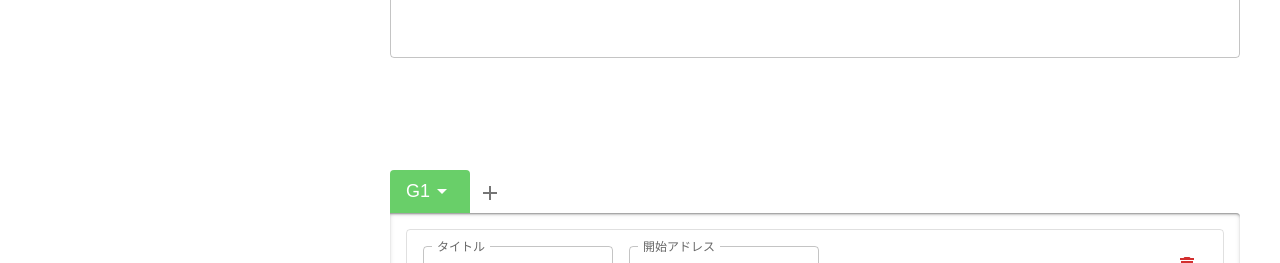
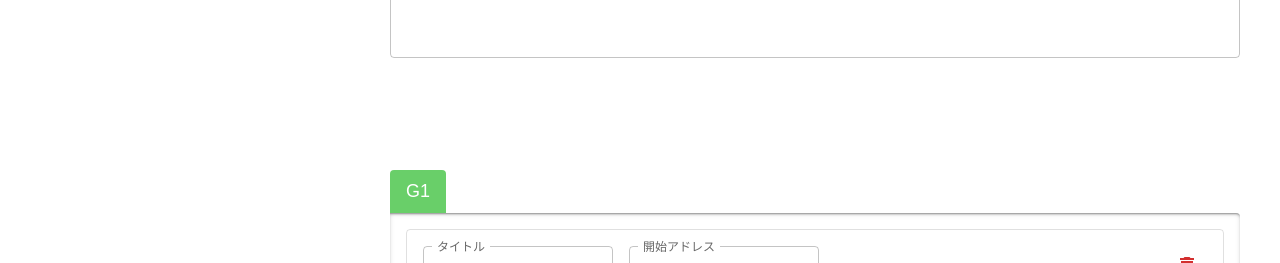
Before and after one commit to i-X-ce/poke-code, a Next.js app: page /create in a window 1280 px wide. Shown: the part 833-1096 px from the top of the page. Built offline with nearby package versions, Linux system fonts and the light colour scheme; a web font is replaced by a local one; what @mui/material-nextjs would draw is missing.

Commit message:
🎨 バージョンの追加を廃止してからのバージョンを用意するように変更

```diff
--- a/src/app/_components/CodeContentView/VersionTab.tsx
+++ b/src/app/_components/CodeContentView/VersionTab.tsx
@@ -11,13 +11,11 @@ function VersionTab({
     selected = false,
     radius,
     onClick,
-    mode = "view",
 }: {
     version: PokeVersionType,
     selected?: boolean,
     radius?: { L?: boolean, R?: boolean },
     onClick?: React.MouseEventHandler<HTMLButtonElement> | undefined
-    mode?: ModeType
 }) {
     radius = selected ? { L: true, R: true } : radius;
 
@@ -43,7 +41,6 @@ function VersionTab({
                         color='var(--background)'
                     >
                         {version.toUpperCase()}
-                        {mode === "edit" && selected && <ArrowDropDown />}
                     </Typography>
                 </Box>
             </CardActionArea>
--- a/src/app/_components/CodeContentView/index.tsx
+++ b/src/app/_components/CodeContentView/index.tsx
@@ -1,11 +1,10 @@
 "use client"
 import { CodeContentModel } from '@/lib/model/CodeDataModel'
-import { IconButton, Stack } from '@mui/material'
+import { Stack } from '@mui/material'
 import React from 'react'
 import VersionTab from './VersionTab'
 import CodeBlock from './CodeBlock'
 import { PokeVersionType } from '@/lib/model/PokeVersion'
-import { Add } from '@mui/icons-material'
 
 export type ModeType = "view" | "edit";
 
@@ -13,17 +12,13 @@ function CodeContentView({
     content,
     selectedVersion,
     mode,
-    onClick,
     onChangeVersion,
-    onAdd,
     children
 }: {
     content: CodeContentModel[],
     selectedVersion?: PokeVersionType,
     mode?: ModeType,
-    onClick?: React.MouseEventHandler<HTMLButtonElement> | undefined,
     onChangeVersion?: (e: React.MouseEvent<HTMLButtonElement, MouseEvent>, version: PokeVersionType) => void,
-    onAdd?: React.MouseEventHandler<HTMLButtonElement> | undefined,
     children?: React.ReactNode
 }) {
     const [localSelectedVersion, localSetSelectedVersion] = React.useState<PokeVersionType>(content[0].version);
@@ -47,15 +42,9 @@ function CodeContentView({
                         version={c.version}
                         radius={{ L: index === 0, R: index === content.length - 1 }}
                         selected={c.version === selectedVersionView}
-                        onClick={c.version === selectedVersionView ? onClick : (e) => handleChangeVersion(e, c.version)}
-                        mode={mode}
+                        onClick={c.version === selectedVersionView ? undefined : (e) => handleChangeVersion(e, c.version)}
                     />
                 ))}
-                {mode === "edit" &&
-                    <IconButton onClick={onAdd}>
-                        <Add />
-                    </IconButton>
-                }
             </Stack>
 
             {/* コードブロック部 */}
```
